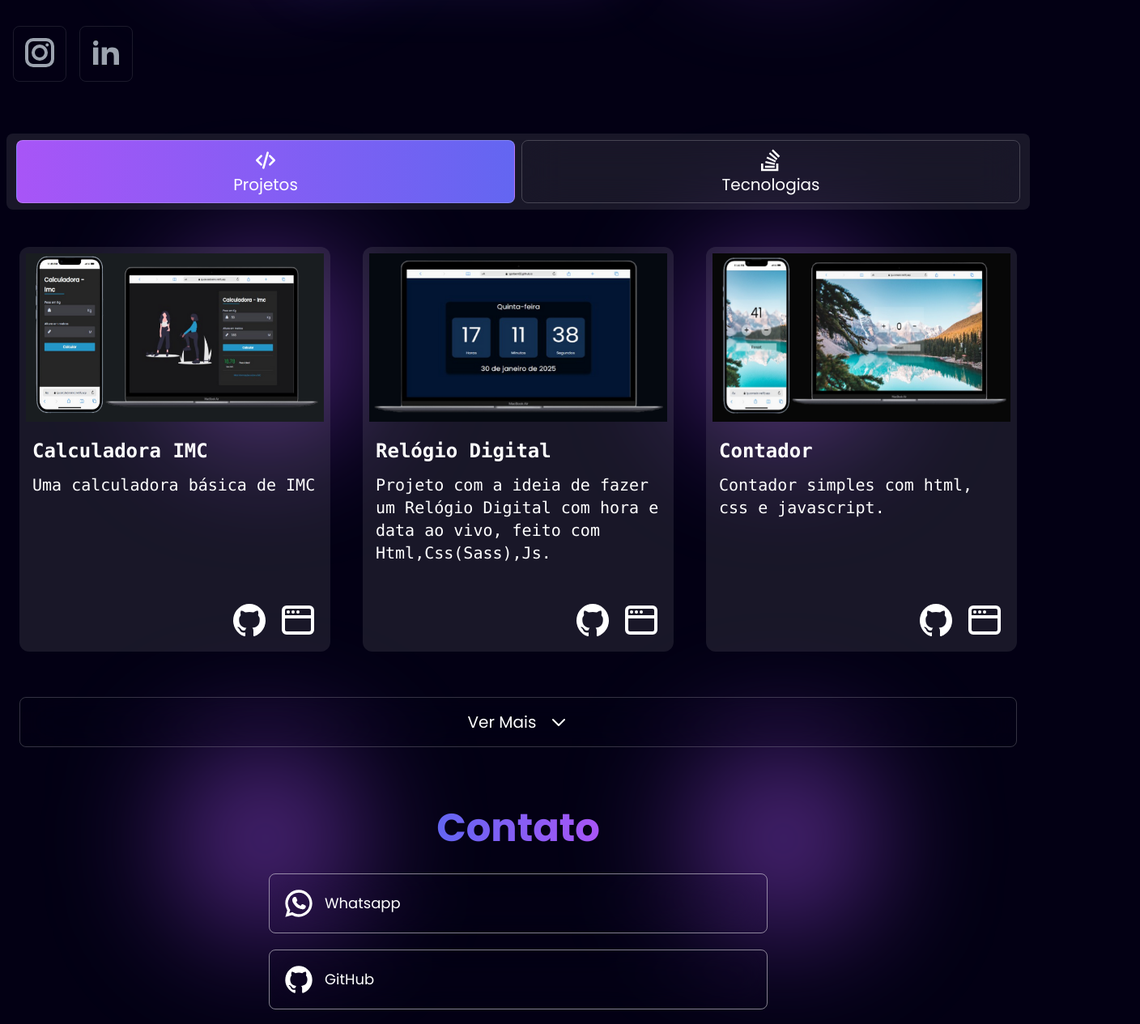
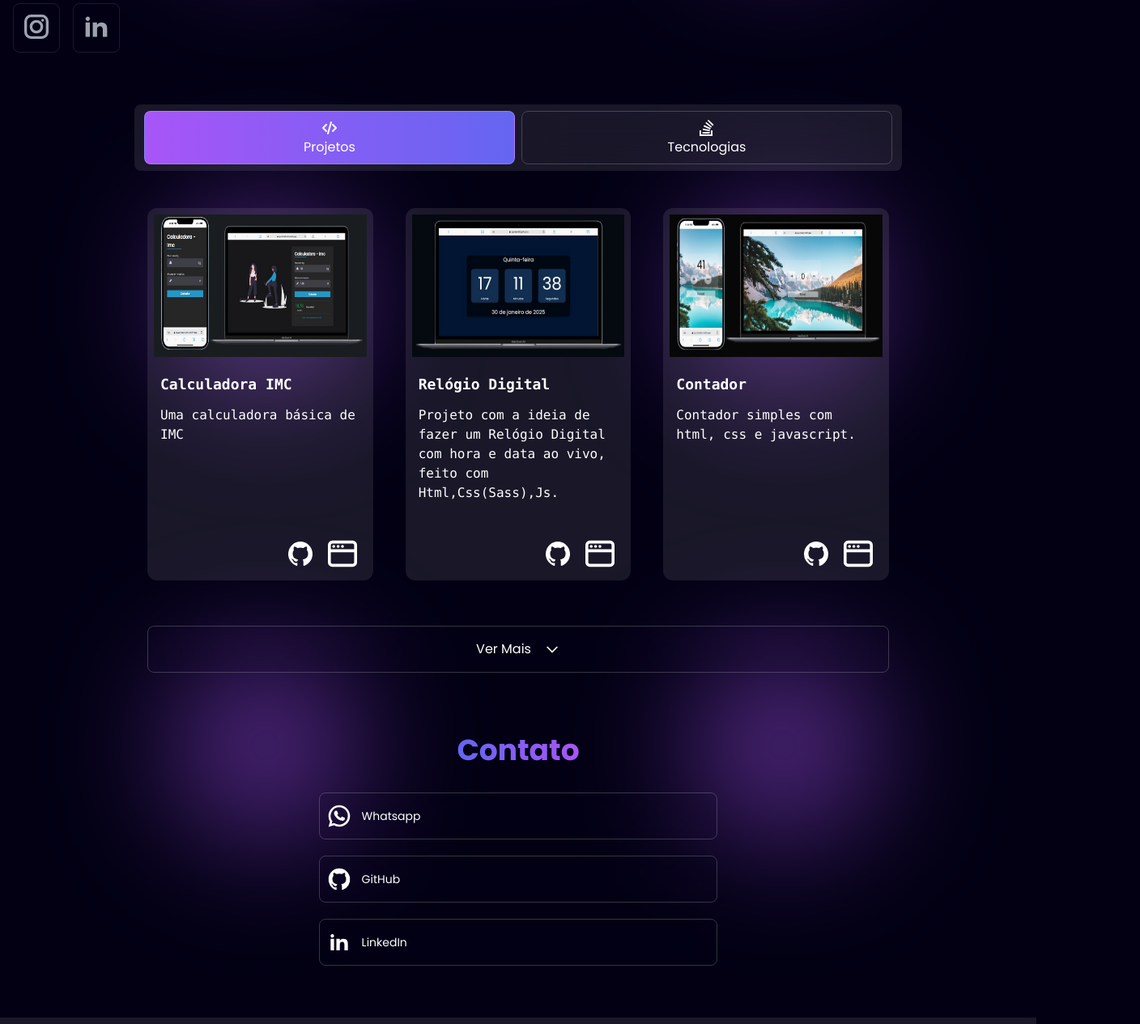
Before and after one commit to IgorBern02/portfolio_2025, a React (Vite) app: page / in a window 1280 px wide. Shown: the part 360-1625 px from the top of the page at 81% size, 1408 px wide, since content can reach past the window. Built offline with nearby package versions, Linux system fonts and the light colour scheme.

Commit message:
completo

```diff
--- a/src/App.jsx
+++ b/src/App.jsx
@@ -41,7 +41,7 @@ function App() {
   const [ballCount, setBallCount] = useState(5);
 
   return (
-    <section className="relative h-auto">
+    <section className="relative h-auto w-full overflow-x-hidden">
       <Background ballCount={ballCount} />
       <section className="gap-10 flex flex-col z-10 relative">
         <Header />
--- a/src/components/contact.jsx
+++ b/src/components/contact.jsx
@@ -1,14 +1,16 @@
 import React, { memo } from "react";
+import { motion } from "framer-motion"; // Importando o framer-motion
 
 const numberWpp = "5513991246604";
 
 const contacts = [
+  // WPP
   {
     name: "Whatsapp",
     url: `https://api.whatsapp.com/send?phone=${numberWpp}`,
     img: (
       <svg
-        class="w-8 h-8 text-white md:w-10 md:h-10"
+        class="w-8 h-8 text-white md:w-10 md:h-10 xl:w-8 xl:g-8"
         aria-hidden="true"
         xmlns="http://www.w3.org/2000/svg"
         width="24"
@@ -29,12 +31,13 @@ const contacts = [
       </svg>
     ),
   },
+  // GITHUB
   {
     name: "GitHub",
     url: "https://github.com/IgorBern02",
     img: (
       <svg
-        class="w-8 h-8 text-white md:w-10 md:h-10"
+        class="w-8 h-8 text-white md:w-10 md:h-10 xl:w-8 xl:g-8"
         aria-hidden="true"
         xmlns="http://www.w3.org/2000/svg"
         width="24"
@@ -50,12 +53,13 @@ const contacts = [
       </svg>
     ),
   },
+  // LINKEDIN
   {
     name: "LinkedIn",
-    url: "https://youtube.com",
+    url: "https://www.linkedin.com/in/igor-bernardes-05aa05204/",
     img: (
       <svg
-        class="w-8 h-8 text-white md:w-10 md:h-10"
+        class="w-8 h-8 text-white md:w-10 md:h-10 xl:w-8 xl:g-8"
         aria-hidden="true"
         xmlns="http://www.w3.org/2000/svg"
         width="24"
@@ -81,24 +85,29 @@ const ModalContact = memo(() => {
       id="contato"
     >
       <div>
-        <h1 className="text-4xl font-bold  text-center bg-gradient-to-r from-[#6366f1] to-[#a855f7] bg-clip-text text-transparent md:text-5xl">
+        <h1 className="text-4xl font-bold  text-center bg-gradient-to-r from-[#6366f1] to-[#a855f7] bg-clip-text text-transparent md:text-5xl xl:text-4xl">
           Contato
         </h1>
       </div>
-      <div className="w-full  h-full flex flex-col items-center p-3 gap-5 bg-bgProjetos rounded-lg mt-5  md:bg-transparent">
+      <div className="w-full  h-full flex flex-col items-center p-3 gap-5  rounded-lg mt-5 md:bg-transparent">
         {contacts.map((item) => (
-          <div className="w-3/4 h-auto flex flex-row items-center border border-white/50 rounded-lg backdrop-blur-xl cursor-pointer md:w-2/4">
+          <motion.div
+            whileInView={{ opacity: 1, y: 0 }} // Animação ao entrar na visualização
+            initial={{ opacity: 0, y: 30 }} // Inicialmente invisível e abaixo
+            transition={{ duration: 0.8 }} // Duração da animação]]
+            className="w-3/4 h-auto flex flex-row items-center border border-white/20 rounded-lg backdrop-blur-xl cursor-pointer md:w-2/4 xl:w-2/5  hover:border-white hover:duration-300 "
+          >
             <a
               href={item.url}
-              className="w-full h-full flex flex-row items-center gap-3 px-5 p-2 md:p-4"
+              className="w-full h-full flex flex-row items-center gap-3 px-5 p-2 md:p-4 xl:p-2"
               target="_blank"
             >
               <span className="text-3xl">{item.img}</span>
-              <span className="text-base text-white md:text-lg">
+              <span className="text-base text-white md:text-lg xl:text-sm">
                 {item.name}
               </span>
             </a>
-          </div>
+          </motion.div>
         ))}
       </div>
     </section>
--- a/src/components/footer.jsx
+++ b/src/components/footer.jsx
@@ -13,8 +13,8 @@ import React, { memo } from "react";
 
 const ModelFooter = memo(() => {
   return (
-    <div className="bg-bgProjetos gap-3 text-white w-full h-auto py-5 flex flex-col items-center justify-center">
-      <p className="text-sm md:text-lg">©IgorBernardes</p>
+    <div className="bg-bgProjetos gap-3 text-white w-full h-auto py-5 flex flex-col items-center justify-center xl:py-3">
+      <p className="text-sm md:text-lg xl:text-sm">©IgorBernardes</p>
     </div>
   );
 });
--- a/src/components/header.jsx
+++ b/src/components/header.jsx
@@ -137,7 +137,7 @@ const ModelHeader = memo(() => {
       </div>
 
       <div className="hidden xl:flex justify-between items-center fixed top-0 z-30 p-2 backdrop-blur-xl  w-full">
-        <h2 className="text-2xl font-bold bg-gradient-to-r from-[#a855f7] to-[#6366f1] bg-clip-text text-transparent">
+        <h2 className="text-2xl font-bold bg-gradient-to-r from-[#a855f7] to-[#6366f1] bg-clip-text text-transparent xl:text-base">
           Igu
         </h2>
         <nav className="ml-8 flex items-center space-x-8">
@@ -146,7 +146,7 @@ const ModelHeader = memo(() => {
               key={item.label}
               href={item.href}
               onClick={(e) => scrollToSection(e, item.href)}
-              className="group relative px-1 py-2 text-xl font-medium"
+              className="group relative px-1 py-2 text-xl font-medium xl:text-base"
             >
               <span
                 className={`relative z-10 transition-colors duration-300 ${
--- a/src/components/projetos.jsx
+++ b/src/components/projetos.jsx
@@ -57,30 +57,32 @@ const ModalProjects = memo(({ projects, setBallCount }) => {
     <section className=" grid grid-cols-1 overflow-y-auto p-2 gap-10 text-white z-10 md:grid-cols-2 lg:grid-cols-3 ">
       {projects.slice(0, showMore ? projects.length : 3).map((proj, index) => (
         <motion.div
-          // whileInView={{ opacity: 1, y: 0 }} // Animação ao entrar na visualização
-          // initial={{ opacity: 0, y: 30 }} // Inicialmente invisível e abaixo
-          // transition={{ duration: 0.8 }} // Duração da animação]]
-          className="w-full h-auto bg-bgProjetos rounded-xl truncate flex flex-col p-2 gap-3 md:relative md:h-[450px] lg:h-[500px] cursor-pointer hover:scale-110"
-          initial={{ opacity: 0, x: index % 2 === 0 ? -100 : 100 }} // Animação inicial
-          animate={{ opacity: 1, x: 0 }} // Animação ao entrar
-          exit={{ opacity: 0, x: index % 2 === 0 ? -100 : 100 }} // Animação ao sair
-          transition={{ duration: 0.8 }} // Duração da animação
+          whileInView={{ opacity: 1, y: 0 }} // Animação ao entrar na visualização
+          initial={{ opacity: 0, y: 30 }} // Inicialmente invisível e abaixo
+          transition={{ duration: 0.8 }} // Duração da animação]]
+          className="w-full h-auto bg-bgProjetos rounded-xl truncate flex flex-col p-2 gap-3 cursor-pointer md:relative md:h-[450px] lg:h-[500px] xl:h-[460px] hover:scale-110"
+          // initial={{ opacity: 0, x: index % 2 === 0 ? -100 : 100 }} // Animação inicial
+          // animate={{ opacity: 1, x: 0 }} // Animação ao entrar
+          // exit={{ opacity: 0, x: index % 2 === 0 ? -100 : 100 }} // Animação ao sair
+          // transition={{ duration: 0.8 }} // Duração da animação
           key={proj.name}
         >
-          <div className="w-full h-44 flex flex-row rounded md:h-48 lg:h-52">
+          <div className="w-full h-44 flex flex-row rounded md:h-48 lg:h-52 xl:h-44">
             <img src={proj.img} alt={proj.name} className="w-full" />
           </div>
           <section className="w-full text-wrap flex flex-col gap-3 p-2">
-            <h1 className="font-semibold text-xl font-mono md:text-2xl">
+            <h1 className="font-semibold text-xl font-mono md:text-2xl xl:text-lg">
               {proj.name}
             </h1>
-            <p className="font-mono text-base md:text-xl">{proj.desc}</p>
+            <p className="font-mono text-base md:text-xl xl:text-base">
+              {proj.desc}
+            </p>
           </section>
           <section className="w-full flex flex-row justify-end items-center gap-2 md:absolute md:bottom-2 md:right-5 md:gap-4">
             <a href={proj.github} target="_blank">
               <button type="button">
                 <svg
-                  class="w-10 h-10 text-white md:w-12 md:h-12"
+                  class="w-10 h-10 text-white md:w-12 md:h-12 xl:w-9 xl:h-9"
                   aria-hidden="true"
                   xmlns="http://www.w3.org/2000/svg"
                   width="24"
@@ -99,7 +101,7 @@ const ModalProjects = memo(({ projects, setBallCount }) => {
             <a href={proj.site} target="_blank">
               <button type="button">
                 <svg
-                  class="w-10 h-10 text-white"
+                  class="w-10 h-10 text-white xl:w-9 xl:h-9"
                   aria-hidden="true"
                   xmlns="http://www.w3.org/2000/svg"
                   width="20"
@@ -122,13 +124,13 @@ const ModalProjects = memo(({ projects, setBallCount }) => {
       <div className="col-span-full flex justify-center mt-4">
         <button
           onClick={handleShowMore}
-          className="flex flex-row items-center justify-center border border-white/20 w-full text-lg text-white py-2 rounded-lg backdrop-blur-xl cursor-pointer md:text-xl md:py-4"
+          className="flex flex-row items-center justify-center border border-white/20 w-full text-lg text-white py-2 rounded-lg backdrop-blur-xl cursor-pointer md:text-xl md:py-4 xl:text-base hover:border-white hover:duration-300"
         >
           {showMore ? "Ver Menos" : "Ver Mais"}
           {showMore ? (
             // Seta para cima ao lado de "Ver Menos"
             <svg
-              className="w-6 h-6 text-white ml-4 md:w-8"
+              className="w-6 h-6 text-white ml-4 md:w-8 xl:w-5 xl:h-5"
               aria-hidden="true"
               xmlns="http://www.w3.org/2000/svg"
               width="24"
@@ -146,7 +148,7 @@ const ModalProjects = memo(({ projects, setBallCount }) => {
             </svg>
           ) : (
             <svg
-              className="w-6 h-6 text-white ml-4"
+              className="w-6 h-6 text-white ml-4 xl:w-5 xl:h-5"
               aria-hidden="true"
               xmlns="http://www.w3.org/2000/svg"
               width="24"
--- a/src/components/showcase.jsx
+++ b/src/components/showcase.jsx
@@ -121,20 +121,23 @@ const Navbar_showcase = memo(({ setBallCount }) => {
   };
 
   return (
-    <nav className="w-full h-auto p-2">
-      <ul className="flex items-center justify-around gap-2 text-center w-full h-full rounded-lg bg-bgProjetos py-2 px-3">
+    <nav className="w-full h-auto p-2 xl:flex xl:flex-col xl:items-center">
+      <ul className="flex items-center justify-around gap-2 text-center w-full h-full rounded-lg bg-bgProjetos py-2 px-3 xl:flex xl:justify-center xl:w-3/4">
         <li
-          className={`flex flex-col items-center border border-white/20 w-full text-lg text-white py-2 rounded-lg backdrop-blur-xl ${
+          className={`flex flex-col items-center border border-white/20 w-full text-lg text-white py-2 rounded-lg backdrop-blur-xl cursor-pointer${
             active === "projetos"
               ? "active bg-gradient-to-r from-[#a855f7] to-[#6366f1]"
               : ""
           }`}
           onClick={(event) => handleClick("projetos", event)}
         >
-          <a href="#" className="flex flex-col items-center text-xl ">
+          <a
+            href="#"
+            className="flex flex-col items-center text-xl xl:text-base"
+          >
             <span>
               <svg
-                className="w-6 h-6 text-white md:w-8 md:h-8"
+                className="w-6 h-6 text-white md:w-8 md:h-8 xl:w-6 xl:h-6"
                 aria-hidden="true"
                 xmlns="http://www.w3.org/2000/svg"
                 width="24"
@@ -155,17 +158,20 @@ const Navbar_showcase = memo(({ setBallCount }) => {
           </a>
         </li>
         <li
-          className={`flex flex-col items-center border border-white/20 w-full text-lg text-white py-2 rounded-lg backdrop-blur-xl ${
+          className={`flex flex-col items-center border border-white/20 w-full text-lg text-white py-2 rounded-lg backdrop-blur-xl cursor-pointer${
             active === "tecnologias"
               ? "active bg-gradient-to-r from-[#a855f7] to-[#6366f1]"
               : ""
           }`}
           onClick={(event) => handleClick("tecnologias", event)}
         >
-          <a href="#" className="flex flex-col items-center text-xl">
+          <a
+            href="#"
+            className="flex flex-col items-center text-xl xl:text-base"
+          >
             <span>
               <svg
-                className="w-6 h-6 text-white md:w-8 md:h-8"
+                className="w-6 h-6 text-white md:w-8 md:h-8 xl:w-6 xl:h-6"
                 aria-hidden="true"
                 xmlns="http://www.w3.org/2000/svg"
                 width="24"
@@ -181,9 +187,9 @@ const Navbar_showcase = memo(({ setBallCount }) => {
           </a>
         </li>
       </ul>
-      <div className="w-full h-full relative">
+      <div className="w-full h-full relative xl:flex xl:flex-col xl:items-center">
         {active === "projetos" && (
-          <div className="content active">
+          <div className="content active xl:w-3/4">
             <Projetos setBallCount={setBallCount} />
           </div>
         )}
--- a/src/components/skills.jsx
+++ b/src/components/skills.jsx
@@ -1,5 +1,5 @@
 import React, { memo } from "react";
-
+import { motion } from "framer-motion"; // Importando o framer-motion
 import Html from "../images/skills/html.png";
 import Css from "../images/skills/css.png";
 import Sass from "../images/skills/sass.png";
@@ -52,18 +52,32 @@ const tecno = [
   },
 ];
 
+const itemVariants = {
+  hidden: { opacity: 0, y: 20 },
+  visible: { opacity: 1, y: 0 },
+};
+
 const ModalSkills = memo(({ tecno }) => {
   return (
-    <section className="w-full h-auto p-2 grid grid-cols-2 gap-5 z-40 md:grid-cols-4 group ">
-      {tecno.map((tec) => (
-        <div className="w-30 h-30 bg-bgProjetos rounded-xl gap-2 p-3 flex flex-col items-center justify-center md:w-32 md:h-32 md:ml-5 md:p-8 lg:ml-20 hover:scale-110 hover:duration-200">
+    <section className="w-full h-auto p-2 grid grid-cols-2 gap-5 z-10 md:grid-cols-4 xl:w-3/4">
+      {tecno.map((tec, index) => (
+        <motion.div
+          key={tec.name}
+          className="w-30 h-30 bg-bgProjetos rounded-xl gap-2 p-3  flex flex-col items-center justify-center md:w-32 md:h-32 md:ml-5 md:p-8 lg:ml-20 xl:p-8 xl:w-28 xl:h-28 hover:scale-110 hover:duration-200"
+          variants={itemVariants}
+          initial="hidden"
+          animate="visible"
+          transition={{ delay: index * 0.1, duration: 0.5 }}
+        >
           <img
             src={tec.icon}
             alt={tec.name}
-            className="w-12 h-12 md:w-20 md:h-20"
+            className="w-12 h-12 md:w-20 md:h-20 xl:w-12 xl:h-12"
           />
-          <p className="text-lg md:text-xl text-white ">{tec.name}</p>
-        </div>
+          <p className="text-lg md:text-xl text-white xl:text-base">
+            {tec.name}
+          </p>
+        </motion.div>
       ))}
     </section>
   );
```
Also changed, not shown: src/components/about.jsx (+16 -8 lines).
